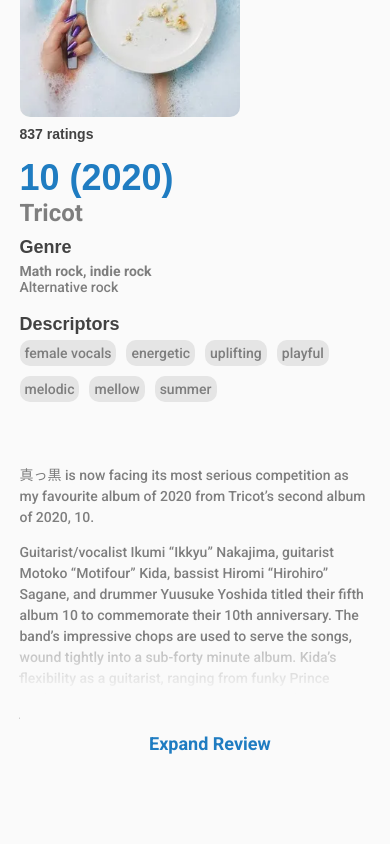
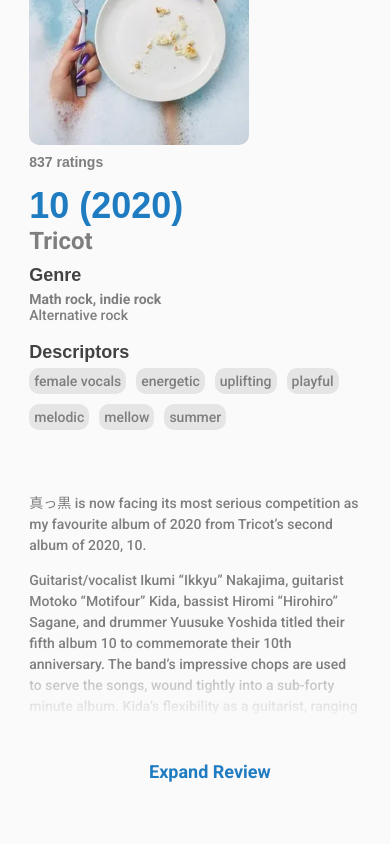
Before and after one commit to angelusrt/RYMprototype, a React (Create React App) app: page / in a window 390 px wide. Shown: the part 980-1824 px from the top of the page. Built offline with nearby package versions, Linux system fonts and the light colour scheme.

Commit message:
pequenas mudanças

```diff
--- a/src/App.css
+++ b/src/App.css
@@ -313,7 +313,7 @@
   font-weight: bold;
   font-size: 14px;
   margin: 5px 0 10px 0;
-  color: #424242;
+  color: #7E7E7E;
 }
 
 body .content-wrapper .Review--card--image-section--ratings-section--ratings::-moz-selection {
@@ -855,7 +855,7 @@
 
 @media (max-width: 550px) {
   .RYMCard {
-    width: 90%;
+    width: 85%;
     margin: 0 auto 40px auto;
     padding: 10px 0 0 0;
   }
@@ -864,7 +864,7 @@
     border-radius: 0;
   }
   .content-wrapper {
-    width: 90%;
+    width: 85%;
   }
   .content-wrapper .Review--card {
     display: -ms-grid;
--- a/src/App.scss
+++ b/src/App.scss
@@ -302,7 +302,7 @@
 
                             margin: map-get($metric , mili) 0 map-get($metric , mini) 0;
 
-                            color: map-get($colors, blackColor);
+                            color: map-get($colors, darkGreyColor);
 
                             &::selection{
                                 background-color: map-get($colors, blackColor);
@@ -758,7 +758,7 @@
 }
 @media(max-width: 550px){
     .RYMCard{
-        width: 90%;
+        width: 85%;
 
         margin: 0 auto map-get($metric, mega) auto;
         padding: map-get($metric, mini ) 0 0 0;
@@ -769,7 +769,7 @@
         border-radius: 0;
     }
     .content-wrapper{
-        width: 90%;
+        width: 85%;
 
         .Review--card{
             display: grid;
```
Also changed, not shown: 1 other file (tests, documents, lock files or other folders).
